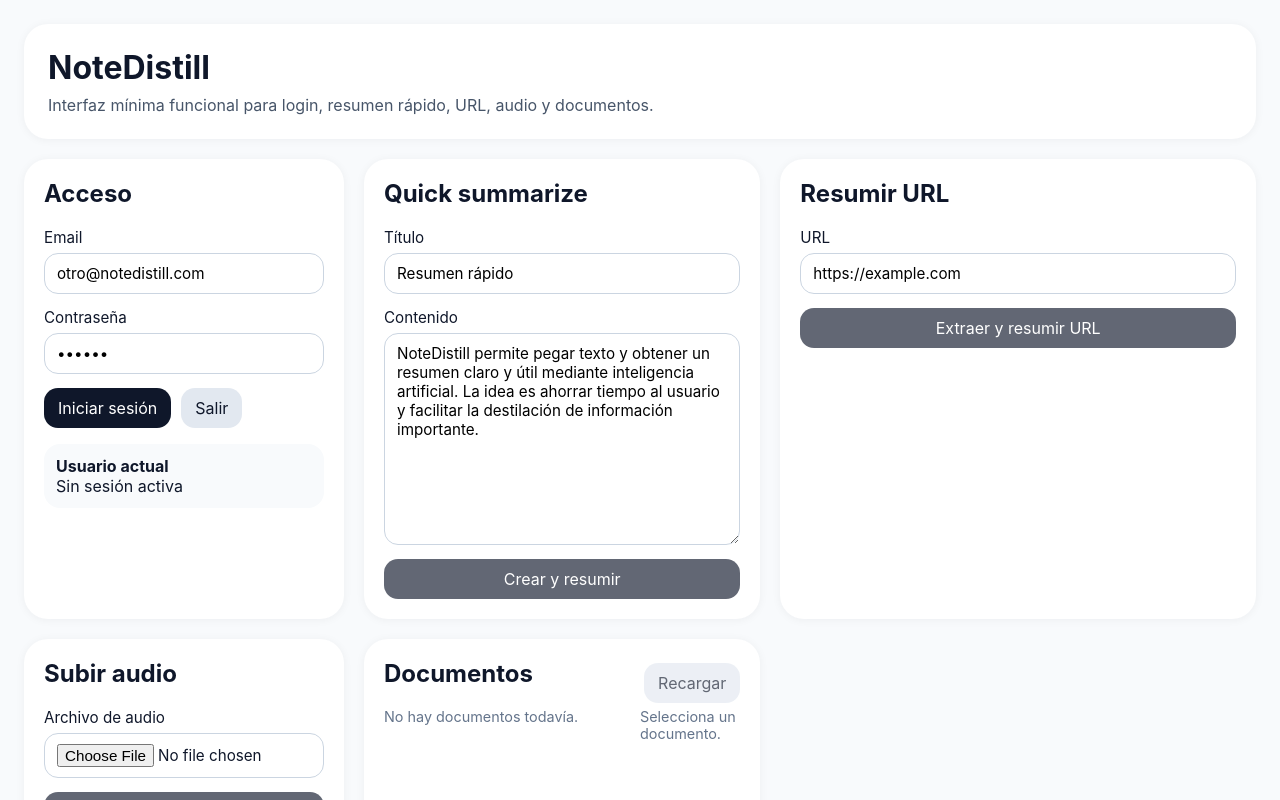
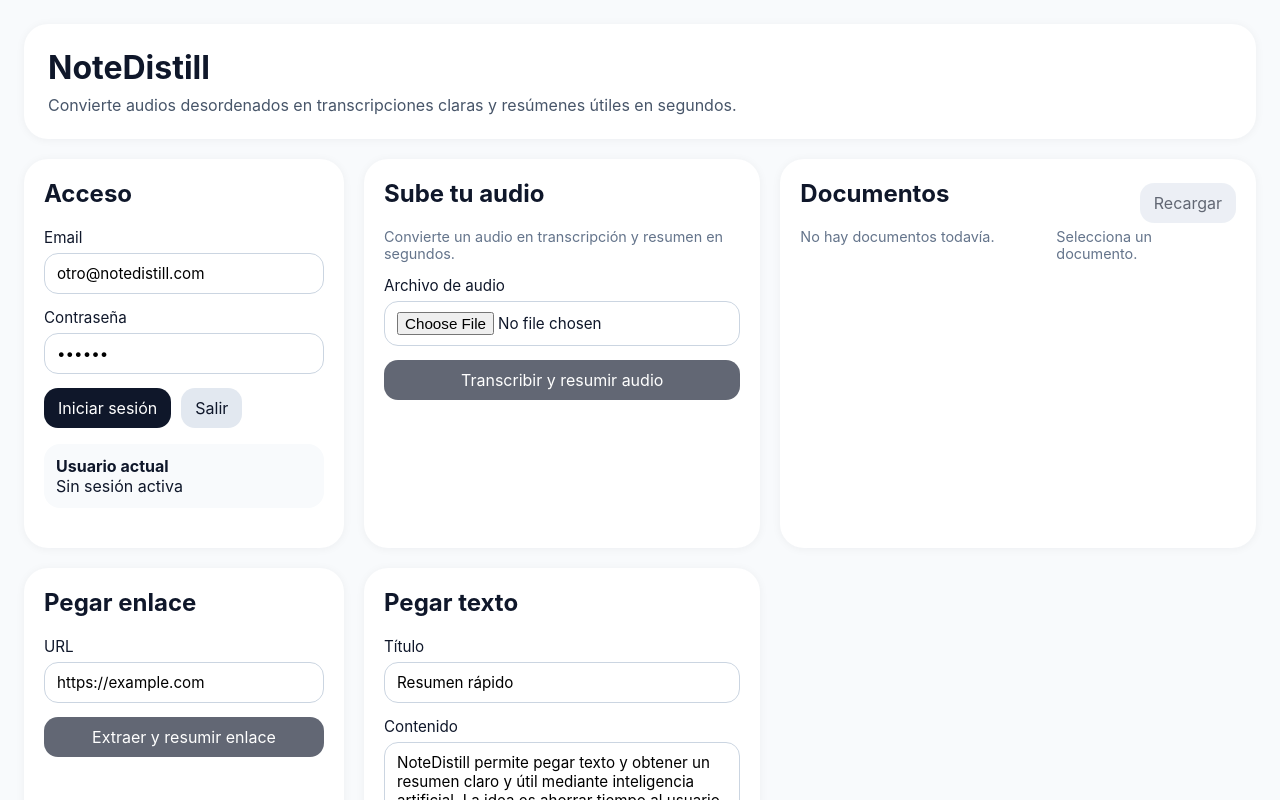
Before and after one commit to PepeCSD/notedistill-frontend, a React (Vite) app: page / in a window 1280 px wide. Shown: the top 800 px of the page. Built offline with nearby package versions, Linux system fonts and the light colour scheme.

Commit message:
Update App.jsx

```diff
--- a/src/App.jsx
+++ b/src/App.jsx
@@ -146,7 +146,7 @@ export default function App() {
         method: "POST",
         body: JSON.stringify({ title, content }),
       });
-      setMessage("Documento creado y resumido.");
+      setMessage("Texto resumido correctamente.");
       await loadDocuments();
       setSelectedId(data.id);
     } catch (err) {
@@ -174,7 +174,7 @@ export default function App() {
         body: JSON.stringify({ url }),
       });
 
-      setMessage("URL resumida correctamente.");
+      setMessage("Enlace resumido correctamente.");
       await loadDocuments();
       setSelectedId(data.id);
     } catch (err) {
@@ -268,8 +268,8 @@ export default function App() {
         <div>
           <h1>NoteDistill</h1>
           <p>
-            Interfaz mínima funcional para login, resumen rápido, URL, audio y
-            documentos.
+            Convierte audios desordenados en transcripciones claras y resúmenes
+            útiles en segundos.
           </p>
         </div>
       </header>
@@ -316,48 +316,11 @@ export default function App() {
         </section>
 
         <section className="card">
-          <h2>Quick summarize</h2>
-          <form onSubmit={handleQuickSummarize} className="stack">
-            <label>
-              Título
-              <input value={title} onChange={(e) => setTitle(e.target.value)} />
-            </label>
+          <h2>Sube tu audio</h2>
+          <p className="muted">
+            Convierte un audio en transcripción y resumen en segundos.
+          </p>
 
-            <label>
-              Contenido
-              <textarea
-                rows="10"
-                value={content}
-                onChange={(e) => setContent(e.target.value)}
-              />
-            </label>
-
-            <button type="submit" disabled={!token || loading}>
-              {loading ? "Procesando..." : "Crear y resumir"}
-            </button>
-          </form>
-        </section>
-
-        <section className="card">
-          <h2>Resumir URL</h2>
-          <form onSubmit={handleUrlSummarize} className="stack">
-            <label>
-              URL
-              <input
-                value={urlInput}
-                onChange={(e) => setUrlInput(e.target.value)}
-                placeholder="https://..."
-              />
-            </label>
-
-            <button type="submit" disabled={!token || loading}>
-              {loading ? "Procesando..." : "Extraer y resumir URL"}
-            </button>
-          </form>
-        </section>
-
-        <section className="card">
-          <h2>Subir audio</h2>
           <form onSubmit={handleAudioSummarize} className="stack">
             <label>
               Archivo de audio
@@ -440,6 +403,47 @@ export default function App() {
             </div>
           </div>
         </section>
+
+        <section className="card">
+          <h2>Pegar enlace</h2>
+          <form onSubmit={handleUrlSummarize} className="stack">
+            <label>
+              URL
+              <input
+                value={urlInput}
+                onChange={(e) => setUrlInput(e.target.value)}
+                placeholder="https://..."
+              />
+            </label>
+
+            <button type="submit" disabled={!token || loading}>
+              {loading ? "Procesando..." : "Extraer y resumir enlace"}
+            </button>
+          </form>
+        </section>
+
+        <section className="card">
+          <h2>Pegar texto</h2>
+          <form onSubmit={handleQuickSummarize} className="stack">
+            <label>
+              Título
+              <input value={title} onChange={(e) => setTitle(e.target.value)} />
+            </label>
+
+            <label>
+              Contenido
+              <textarea
+                rows="10"
+                value={content}
+                onChange={(e) => setContent(e.target.value)}
+              />
+            </label>
+
+            <button type="submit" disabled={!token || loading}>
+              {loading ? "Procesando..." : "Resumir texto"}
+            </button>
+          </form>
+        </section>
       </div>
     </div>
   );
```
